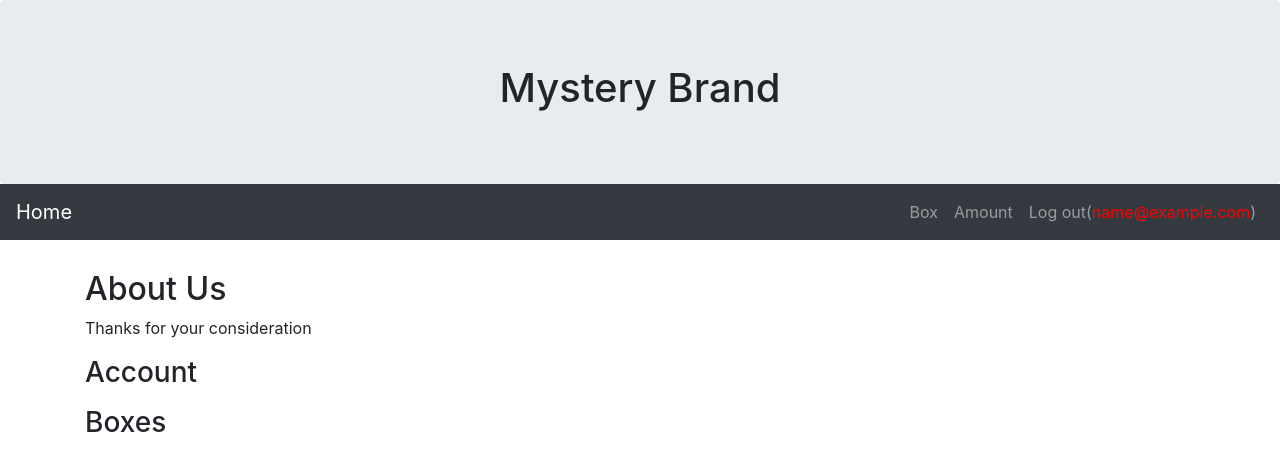
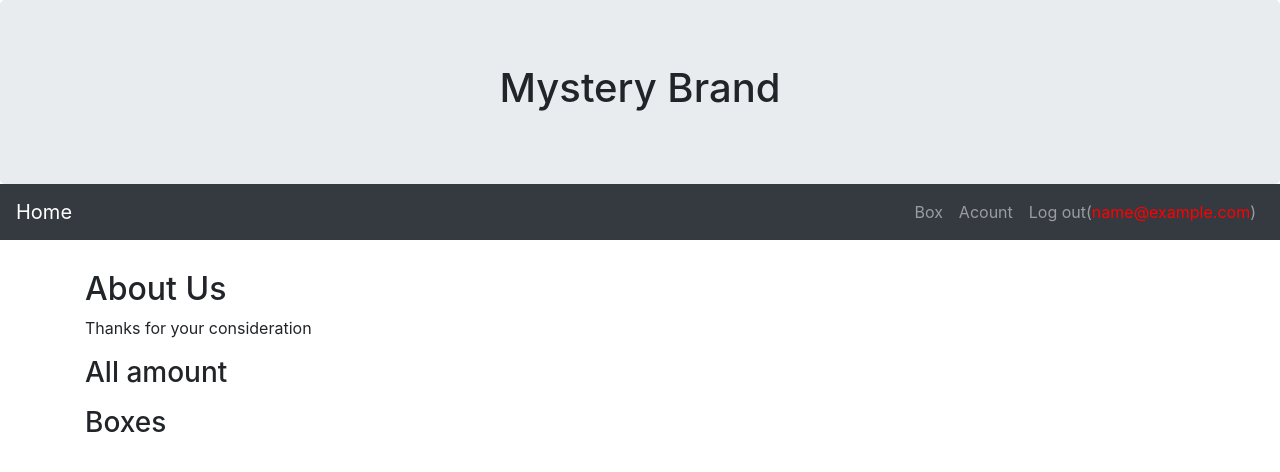
Before and after one commit to sottoc/pythonTestApp, a Django app: page / in a window 1280 px wide. Shown: the top 472 px of the page. Run offline with Django 3.2, Linux system fonts and the light colour scheme; the visitor is signed in with stand-in values (Sample User, id 1); data that the repository does not hold is empty; some libraries are stand-ins or nearby versions.

Commit message:
update home

```diff
--- a/mainApps/views.py
+++ b/mainApps/views.py
@@ -18,19 +18,19 @@ def home_view(request):
 
 @login_required
 def account_view(request):
-    error = None
+    info = None
+    user = request.user
+    account = Account.objects.filter(user=user).first()
+    if account:
+        info = account.amount
     if request.method == "POST":
         amount = float(request.POST['amount'])
-        user = request.user
-        accounts = Account.objects.filter(user=user).first()
-        if accounts:
-            error = "Account is already existed."
-        else:
-            account = Account()
-            account.user = user
-            account.amount = amount
-            account.save()
-    return render(request, "mainApps/profile.html" ,{'error' : error, 'user' : request.user})
+        account = Account()
+        account.user = user
+        account.amount = amount
+        account.save()
+        info = amount
+    return render(request, "mainApps/profile.html" ,{'info' : info, 'user' : request.user})
 
 @login_required
 def box_view(request):
--- a/templates/layout/layout.html
+++ b/templates/layout/layout.html
@@ -31,7 +31,7 @@
         <a class="nav-link" href="/mainApps/box">Box</a>
       </li>
         <li class="nav-item">
-        <a class="nav-link" href="/mainApps/account/">Amount</a>
+        <a class="nav-link" href="/mainApps/account/">Acount</a>
       </li>
       </li>
       <li class="nav-item">
--- a/templates/mainApps/home.html
+++ b/templates/mainApps/home.html
@@ -6,17 +6,16 @@
       <h2>About Us</h2>
       <p> Thanks for your consideration </p>
       {% if user.is_authenticated %}
-      <h3> Account </h3>
+      <h3> All amount </h3>
       {% for account in accounts %}
        <div class="m-1">
-         <span> User Amount: </span> ${{account.amount}}
+         <span> {{forloop.counter}}. Amount: </span> ${{account.amount}}
        </div>
       {% endfor %}
       <h3 class="mt-3"> Boxes </h3>
       {% for box in boxes %}
       <div class="m-3">
-        <span> Box name: </span>{{box.name}} <br>
-        <span> Box price: </span> ${{box.price}} <br>
+        <li>  Box name: <span style="color:#1d79dc"> {{box.name}} </span>,  Box price: <span style="color:#c14949"> ${{box.price}} </span> </li>
       </div>
       {% endfor %}
       {% endif %}
```
Also changed, not shown: templates/mainApps/profile.html (+4 -3 lines).
